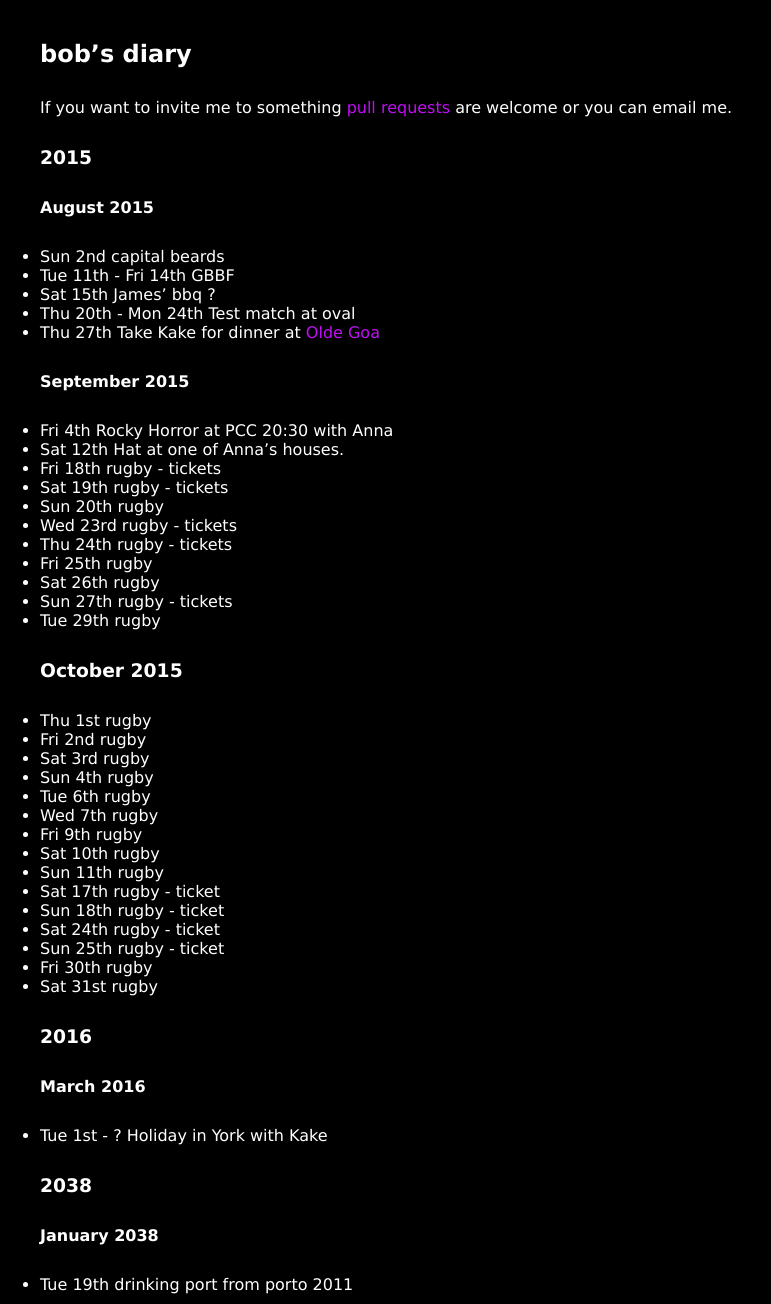
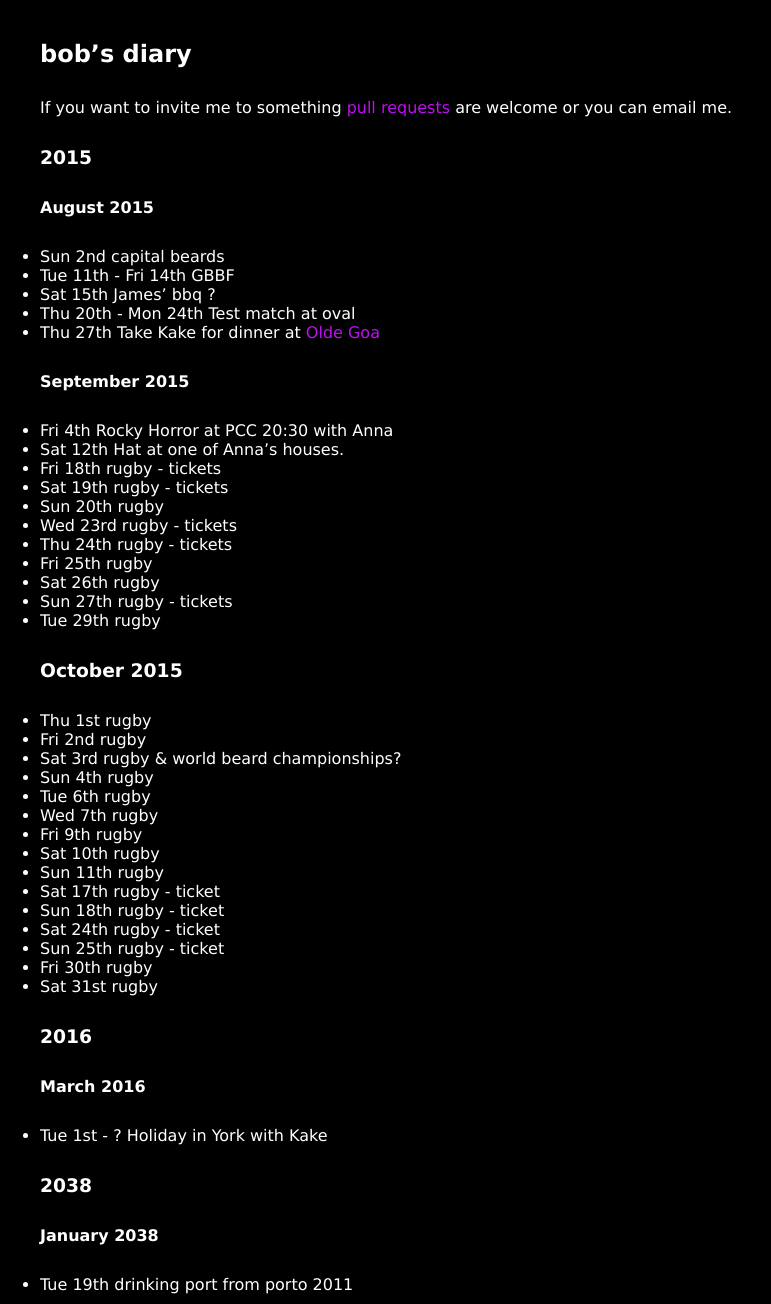
Before and after one commit to rjw1/randomness.org.uk, a Jekyll site: the page built from diary/index.md, in a window 1280 px wide. Shown: the whole page, without its empty margins (0-771 px from the left). Built offline with Jekyll 4.4.1, drawn with Linux system fonts in a browser that asks for light colours; Markdown is read by kramdown in place of the engine named in the settings.

Commit message:
add world beard champs.
not that i think im going.

```diff
--- a/diary/index.md
+++ b/diary/index.md
@@ -36,7 +36,7 @@ are welcome or you can email me.
 
 * Thu 1st rugby
 * Fri 2nd rugby
-* Sat 3rd rugby
+* Sat 3rd rugby & world beard championships?
 * Sun 4th rugby
 * Tue 6th rugby
 * Wed 7th rugby
```
